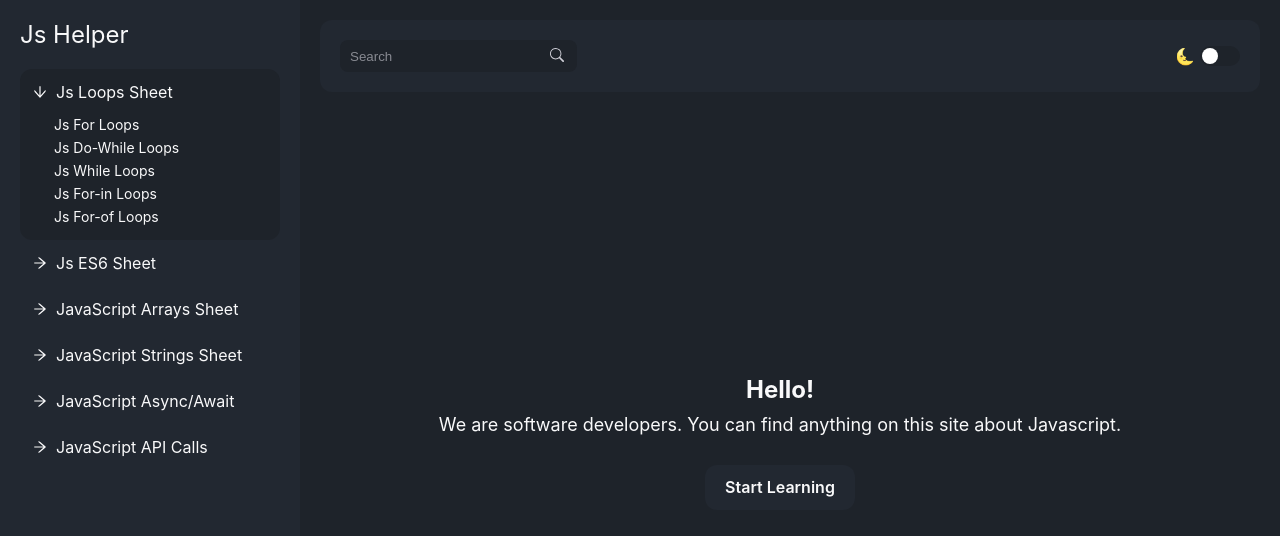
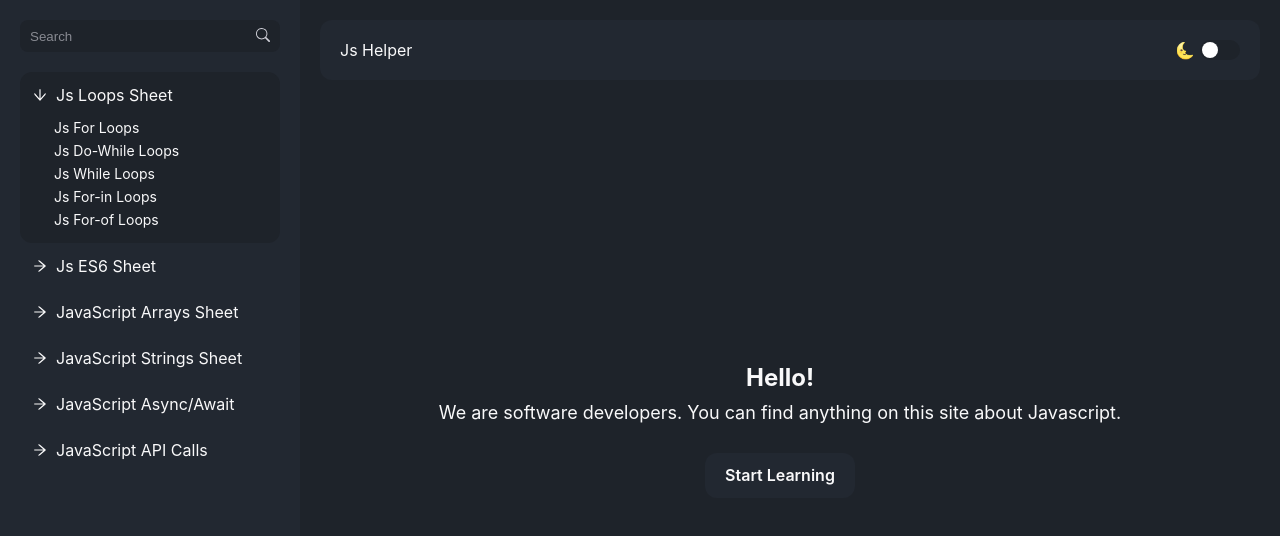
Before and after one commit to alikaraarslan/jshelper, a Next.js app: page / in a window 1280 px wide. Shown: the top 536 px of the page. Built offline with nearby package versions, Linux system fonts and the light colour scheme.

Commit message:
refactor sidebar and logo

```diff
--- a/components/Header/Header.tsx
+++ b/components/Header/Header.tsx
@@ -1,4 +1,4 @@
-import Search from '../Search/Search';
+import Link from 'next/link';
 import Theme from '../Theme/Theme';
 import HeaderWrapper from './style';
 
@@ -10,7 +10,11 @@ type Props = {
 const Header = ({ toggleTheme, isDarkTheme }: Props) => {
   return (
     <HeaderWrapper className="header">
-      <Search />
+      <div className="title">
+        <Link href="/">
+          <a>Js Helper</a>
+        </Link>
+      </div>
       <Theme toggleTheme={toggleTheme} isDarkTheme={isDarkTheme} />
     </HeaderWrapper>
   );
--- a/components/Search/style.tsx
+++ b/components/Search/style.tsx
@@ -2,8 +2,6 @@ import styled from 'styled-components';
 
 const SearchWrapper = styled.div`
   display: flex;
-  justify-content: center;
-  align-items: center;
   height: 100%;
   input {
     border: none;
@@ -12,6 +10,7 @@ const SearchWrapper = styled.div`
     padding: 0 10px;
     border-radius: 8px 0 0 8px;
     transition: 300ms;
+    width: 100%;
     ::placeholder {
       opacity: 0.6;
       transition: 300ms;
--- a/components/Sidebar/Sidebar.tsx
+++ b/components/Sidebar/Sidebar.tsx
@@ -4,6 +4,7 @@ require('rc-collapse/assets/index.css');
 import motion from '../../utils/motionUtil';
 import { sidebarMenuItems } from '../../assets/db/sidebarMenuItems';
 import { CollapseWrapper, SidebarWrapper } from './style';
+import Search from '../Search/Search';
 
 const arrowPath =
   'M869 487.8L491.2 159.9c-2.9-2.5-6.6-3.9-10.5-3.9h-88' +
@@ -34,10 +35,8 @@ const expandIcon = ({ isActive }: any) => {
 const Sidebar = ({ theme }: any) => {
   return (
     <SidebarWrapper theme={theme} className="sidebar">
-      <div className="title">
-        <Link href="/">
-          <a>Js Helper</a>
-        </Link>
+      <div className="search-container">
+        <Search />
       </div>
       <div className="sidebar-content">
         <CollapseWrapper
--- a/components/Sidebar/style.tsx
+++ b/components/Sidebar/style.tsx
@@ -14,6 +14,10 @@ export const SidebarWrapper = styled.div`
     margin-bottom: 20px;
   }
   .sidebar-content {
+    width: 100%;
+  }
+  .search-container {
+    margin-bottom: 20px;
     width: 100%;
   }
 `;
--- a/styles/GlobalStyles.ts
+++ b/styles/GlobalStyles.ts
@@ -58,6 +58,7 @@ const GlobalStyle = createGlobalStyle(({ theme }: any) => ({
         },
       },
     },
+  },
   '.search': {
     input: {
       background: theme.bg,
@@ -70,7 +71,6 @@ const GlobalStyle = createGlobalStyle(({ theme }: any) => ({
     '.search-button': {
       background: theme.bg,
       color: darken(0.15, theme.text),
-      },
     },
   },
   button: {
```
Lines whose indentation alone changed are shown as unchanged.
